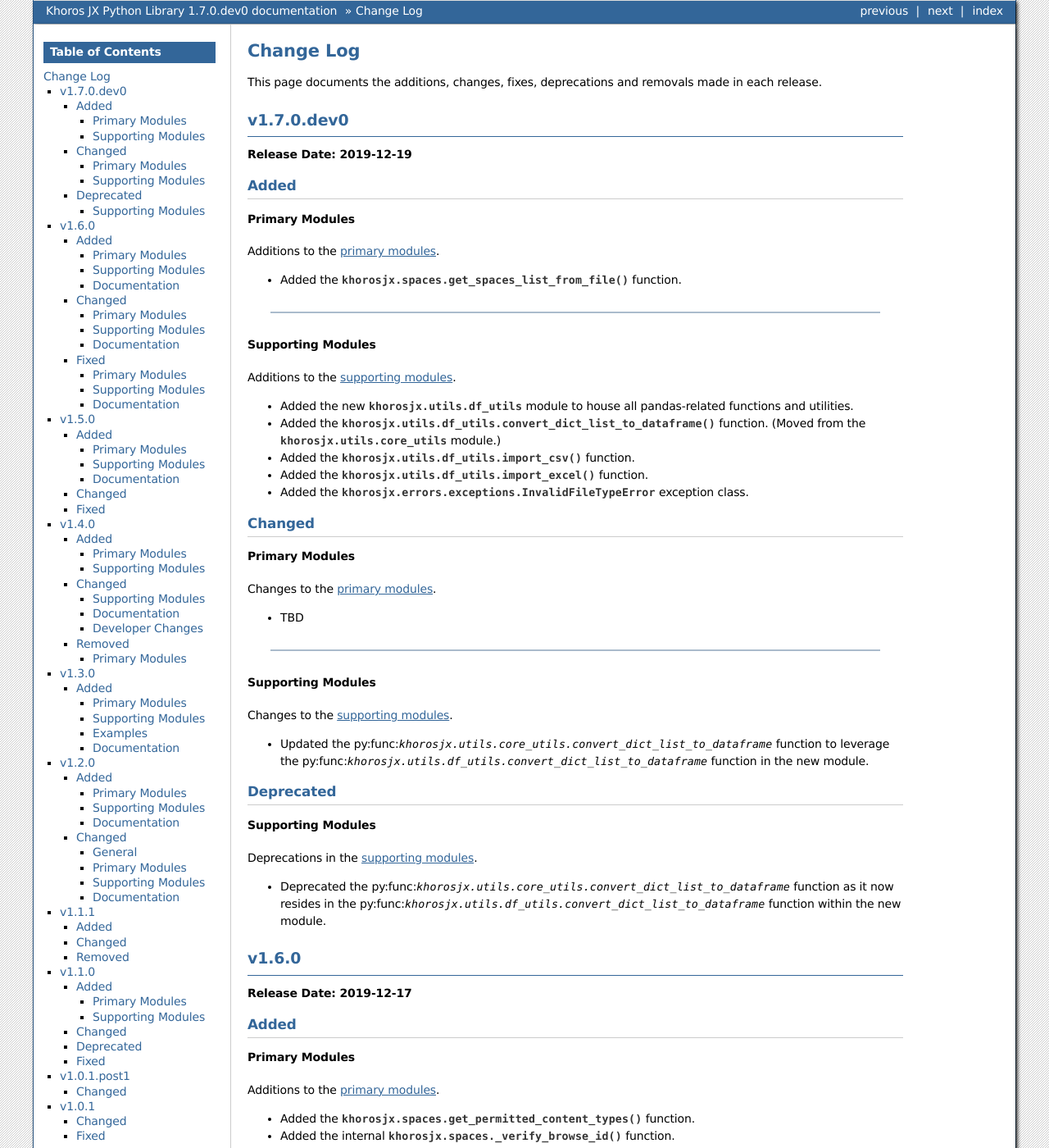
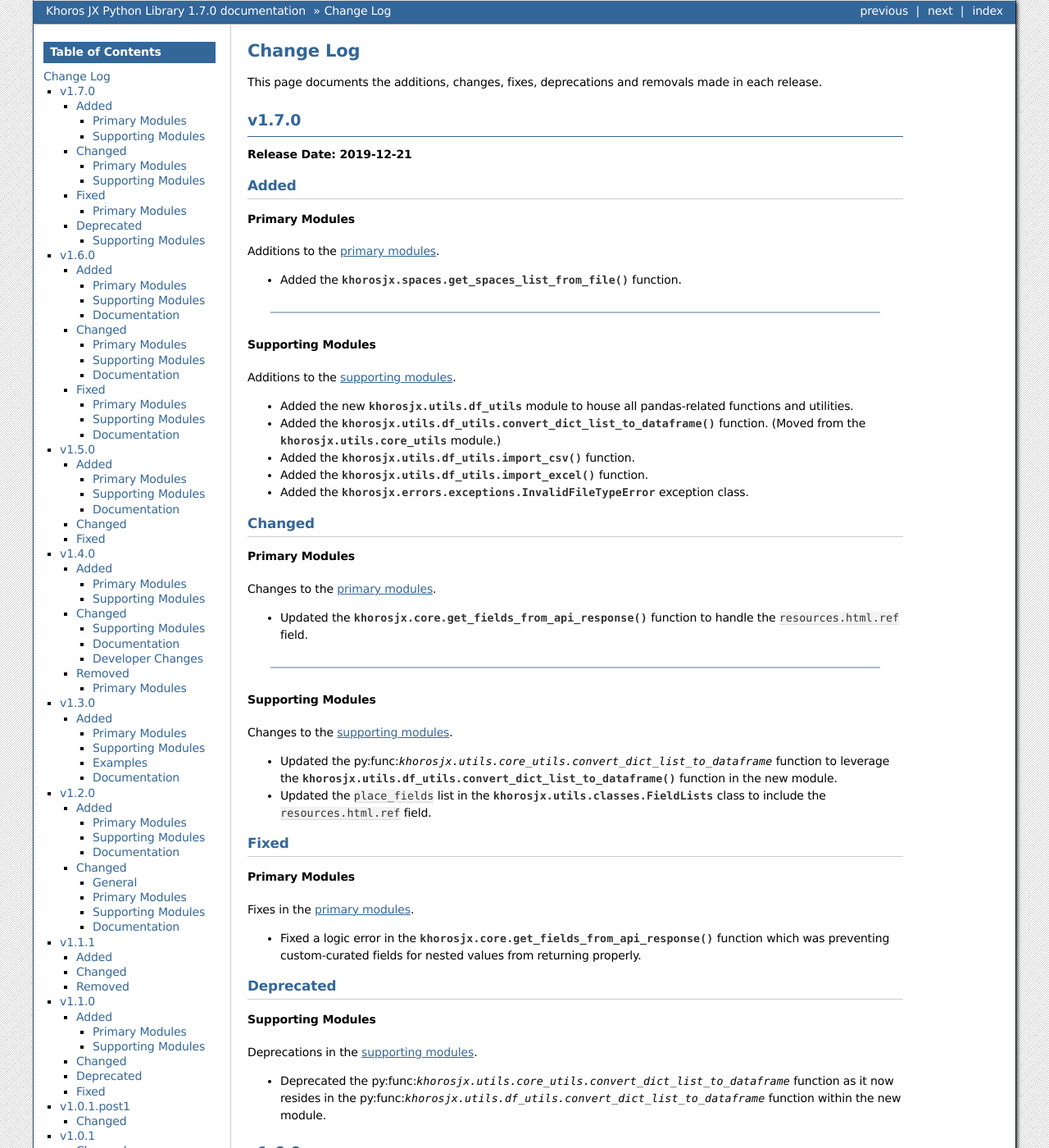
Before and after one commit to jeffshurtliff/khorosjx, a Sphinx documentation site: the page built from docs/changelog.rst, in a window 1280 px wide and 1400 px high. Shown: the whole window at 82% size. Built offline with Sphinx 7.4.7, drawn with Linux system fonts in a browser that asks for light colours; some of the changed text lies outside the part shown.

Commit message:
Upgraded to stable version 1.7.0. Changes documented in change log.

```diff
--- a/docs/changelog.rst
+++ b/docs/changelog.rst
@@ -3,10 +3,10 @@
 ##########
 This page documents the additions, changes, fixes, deprecations and removals made in each release.
 
-***********
-v1.7.0.dev0
-***********
-**Release Date: 2019-12-19**
+******
+v1.7.0
+******
+**Release Date: 2019-12-21**
 
 Added
 =====
@@ -37,7 +37,7 @@
 ---------------
 Changes to the :doc:`primary modules <primary-modules>`.
 
-* TBD
+* Updated the :py:func:`khorosjx.core.get_fields_from_api_response` function to handle the ``resources.html.ref`` field.
 
 -----
 
@@ -46,7 +46,20 @@
 Changes to the :doc:`supporting modules <supporting-modules>`.
 
 * Updated the py:func:`khorosjx.utils.core_utils.convert_dict_list_to_dataframe` function to leverage the
-  py:func:`khorosjx.utils.df_utils.convert_dict_list_to_dataframe` function in the new module.
+  :py:func:`khorosjx.utils.df_utils.convert_dict_list_to_dataframe` function in the new module.
+* Updated the ``place_fields`` list in the :py:class:`khorosjx.utils.classes.FieldLists` class to include the
+  ``resources.html.ref`` field.
+
+Fixed
+=====
+
+Primary Modules
+---------------
+Fixes in the :doc:`primary modules <primary-modules>`.
+
+* Fixed a logic error in the :py:func:`khorosjx.core.get_fields_from_api_response` function which was preventing
+  custom-curated fields for nested values from returning properly.
+
 
 Deprecated
 ==========
--- a/docs/conf.py
+++ b/docs/conf.py
@@ -26,7 +26,7 @@
 # The short X.Y version
 version = '1.7'
 # The full version, including alpha/beta/rc tags
-release = '1.7.0.dev0'
+release = '1.7.0'
 
 
 # -- General configuration ---------------------------------------------------
--- a/docs/roadmap.rst
+++ b/docs/roadmap.rst
@@ -23,3 +23,5 @@
 The following list includes enhancements, changes and other items currently planned for long-term release.
 
 * Support for OAuth authentication as opposed to only basic authentication.
+* Extend the :py:mod:`khorosjx.spaces` and :py:mod:`khorosjx.content` modules to be more segregated by content and
+  container types.
--- a/setup.py
+++ b/setup.py
@@ -7,7 +7,7 @@
 
 setuptools.setup(
     name="khorosjx",
-    version="1.7.0.dev0",
+    version="1.7.0",
     author="Jeff Shurtliff",
     author_email="jeff.shurtliff@rsa.com",
     description="Useful tools and utilities to assist in managing a Khoros JX (formerly Jive-x) or Jive-n community.",
```
Also changed, not shown: 2 other files.
